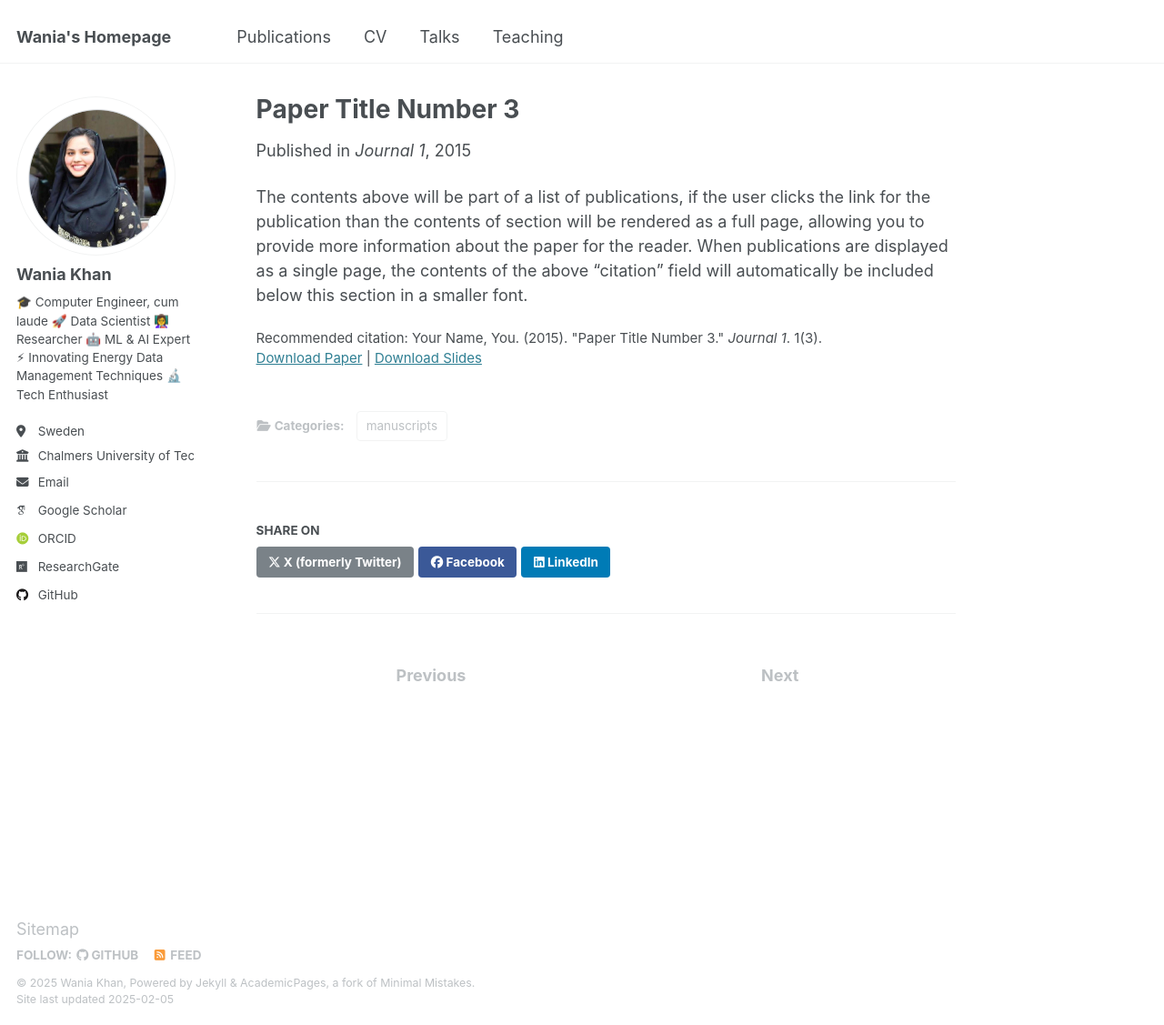
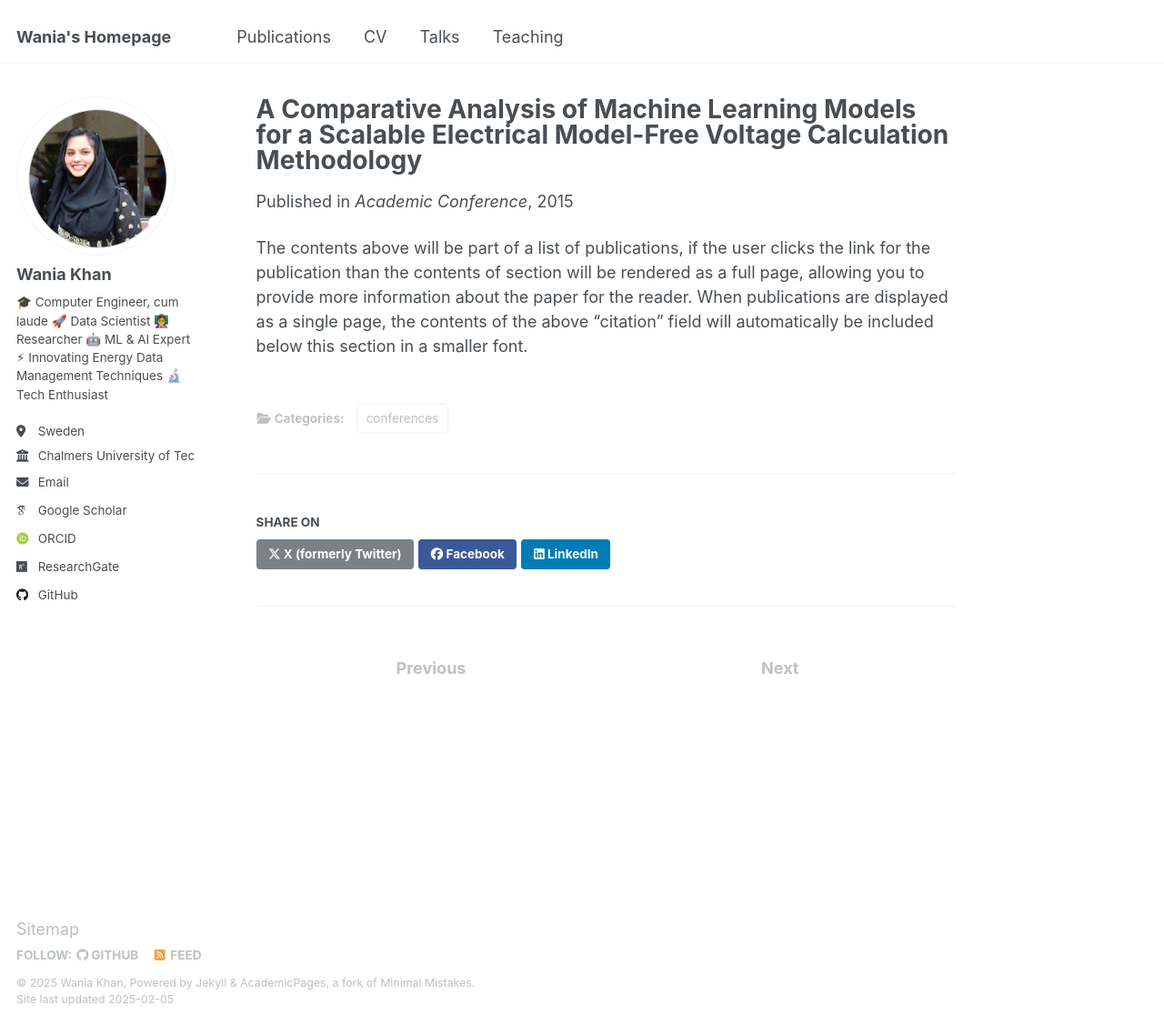
Before and after one commit to WaniaKhance/WaniaKhan-Profile, a Jekyll site: the page built from _publications/2015-10-01-paper-title-number-3.md, in a window 1280 px wide and 1127 px high. Shown: the whole window at 91% size. Built offline with Jekyll 4.4.1, drawn with Linux system fonts in a browser that asks for light colours; some web fonts are replaced.

Commit message:
Update 2015-10-01-paper-title-number-3.md

```diff
--- a/_publications/2015-10-01-paper-title-number-3.md
+++ b/_publications/2015-10-01-paper-title-number-3.md
@@ -1,14 +1,14 @@
 ---
-title: "Paper Title Number 3"
+title: "A Comparative Analysis of Machine Learning Models for a Scalable Electrical Model-Free Voltage Calculation Methodology"
 collection: publications
-category: manuscripts
-permalink: /publication/2015-10-01-paper-title-number-3
-excerpt: 'This paper is about the number 3. The number 4 is left for future work.'
-date: 2015-10-01
-venue: 'Journal 1'
-slidesurl: 'http://academicpages.github.io/files/slides3.pdf'
-paperurl: 'http://academicpages.github.io/files/paper3.pdf'
-citation: 'Your Name, You. (2015). &quot;Paper Title Number 3.&quot; <i>Journal 1</i>. 1(3).'
+category: conferences
+#permalink: /publication/2015-10-01-paper-title-number-3
+excerpt: 'This paper presents a methodology to capture the underlying relationships among historical smart meter data (P, Q, and V) and the corresponding low-voltage (LV) network. The research include a comprehensive analysis and comparison of three machine learning (ML) models: Random Forest Regression, XGBoost, and Artificial Neural Networks (ANN).'
+#date: 2025-02-28
+venue: 'Academic Conference'
+#slidesurl: 'http://academicpages.github.io/files/slides3.pdf'
+paperurl: 'Ready for submission'
+#citation: 'Your Name, You. (2015). &quot;Paper Title Number 3.&quot; <i>Journal 1</i>. 1(3).'
 ---
 
 The contents above will be part of a list of publications, if the user clicks the link for the publication than the contents of section will be rendered as a full page, allowing you to provide more information about the paper for the reader. When publications are displayed as a single page, the contents of the above "citation" field will automatically be included below this section in a smaller font.
```
